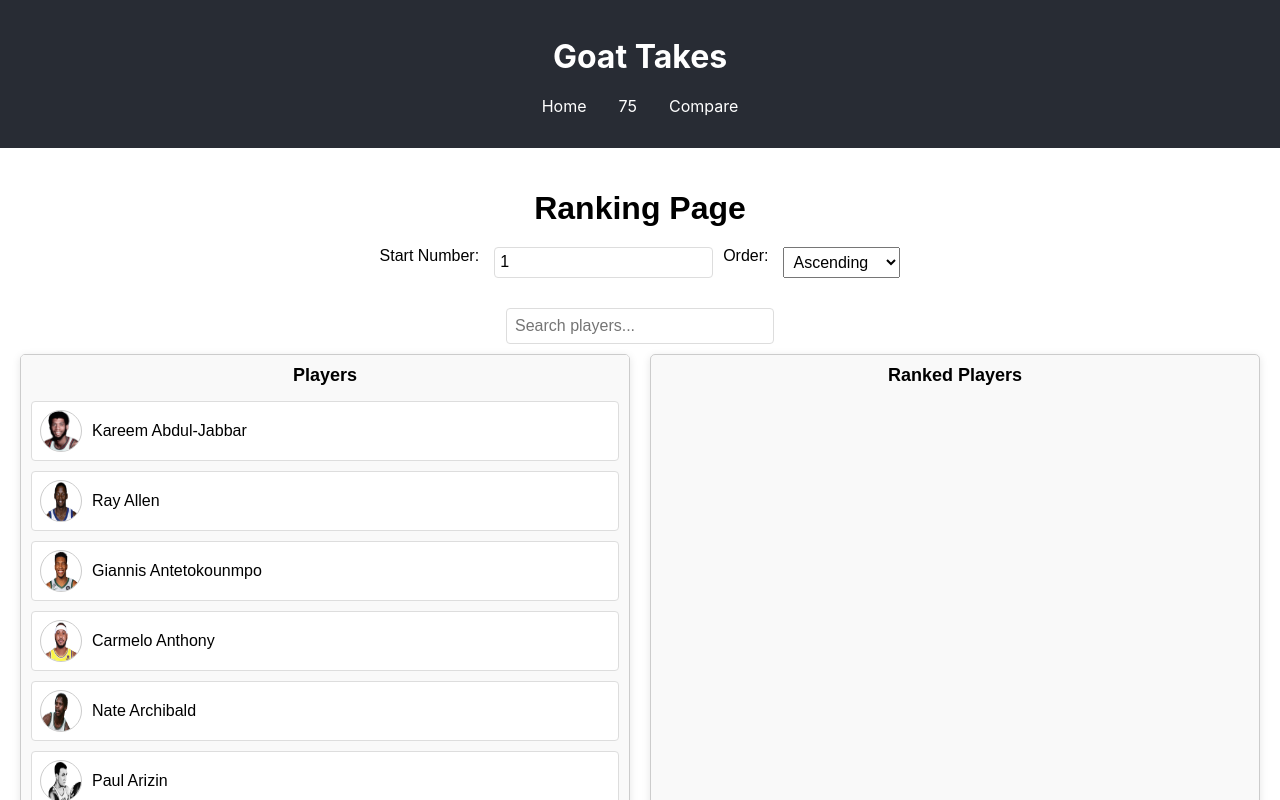
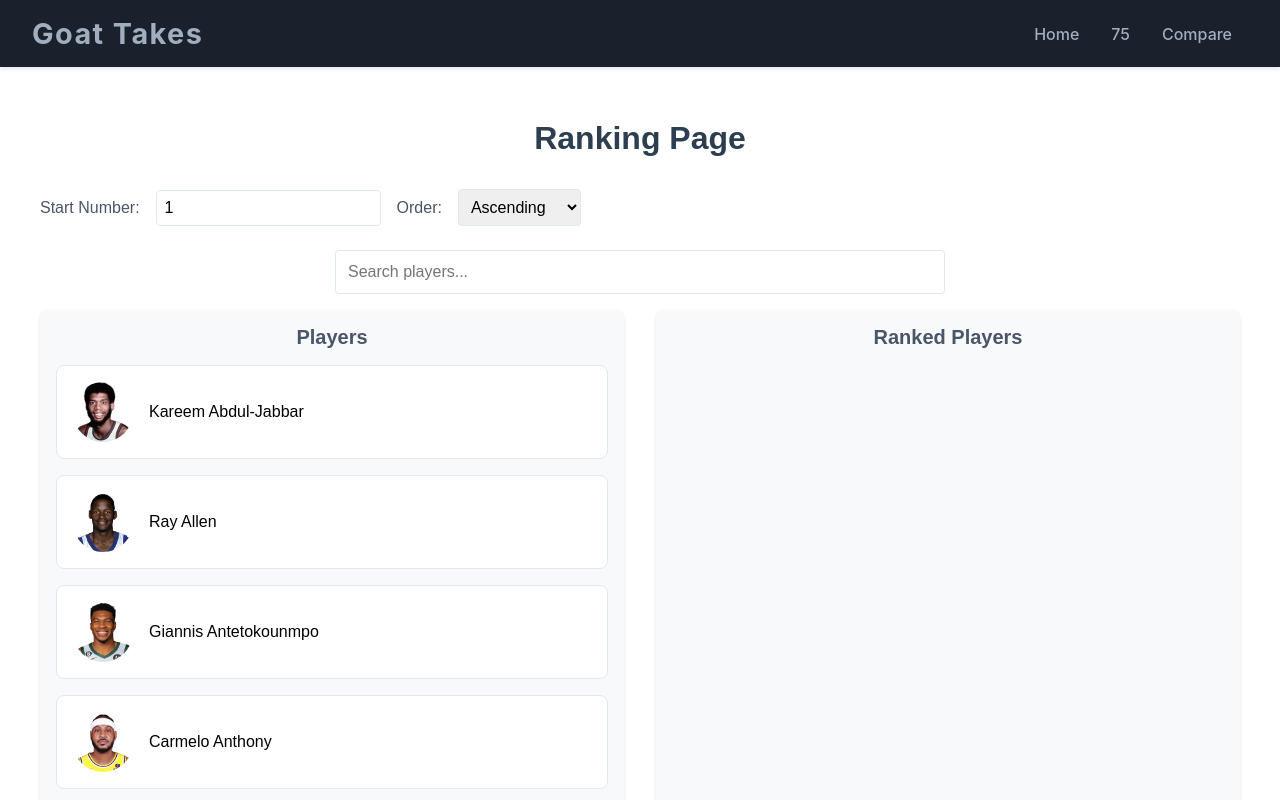
Before and after one commit to Vann-Calhoune/GoatTakes2, a React (Create React App) app: page /75 in a window 1280 px wide. Shown: the top 800 px of the page. Built offline with nearby package versions, Linux system fonts and the light colour scheme.

Commit message:
css updates

```diff
--- a/src/components/Header.css
+++ b/src/components/Header.css
@@ -1,25 +1,56 @@
 .header {
-  background-color: #282c34;
-  padding: 1rem;
+  background-color: #1a202c;
+  padding: 1rem 2rem;
   color: white;
-  text-align: center;
+  box-shadow: 0 2px 4px rgba(0, 0, 0, 0.1);
+}
+
+.header h1 {
+  margin: 0;
+  font-size: 1.8rem;
+  font-weight: 700;
+  letter-spacing: 0.05em;
+  color: #a0aec0;
+
+}
+
+.header nav {
+  margin-top: 1rem;
 }
 
 .header nav ul {
   list-style-type: none;
   padding: 0;
+  margin: 0;
+  display: flex;
+  justify-content: center;
 }
 
 .header nav ul li {
-  display: inline;
   margin: 0 1rem;
 }
 
 .header nav ul li a {
-  color: white;
+  color: #a0aec0;
+  text-decoration: none;
+  font-weight: 500;
+  transition: color 0.2s ease-in-out;
+  font-size: 1rem;
+}
+
+.header nav ul li a:hover {
+  color: #ffffff;
   text-decoration: none;
 }
 
-.header nav ul li a:hover {
-  text-decoration: underline;
+@media (min-width: 768px) {
+  .header {
+    display: flex;
+    justify-content: space-between;
+    align-items: center;
+  }
+
+  .header nav {
+    margin-top: 0;
+  }
 }
--- a/src/components/PlayerList.css
+++ b/src/components/PlayerList.css
@@ -1,42 +1,37 @@
 .player-list-container {
   width: 100%;
-}
-
-.search-input {
-  display: block;
-  margin-bottom: 10px;
-  padding: 8px;
-  font-size: 16px;
-  width: 100%;
-  border: 1px solid #ddd;
-  border-radius: 4px;
 }
 
 .player-list {
   display: flex;
   flex-direction: column;
-  gap: 10px;
+  gap: 0.5rem;
 }
 
 .player-item {
   display: flex;
   align-items: center;
-  padding: 8px;
-  border: 1px solid #ddd;
-  border-radius: 4px;
+  padding: 0.75rem;
   background-color: #fff;
-  cursor: grab;
-  transition: background-color 0.2s ease;
+  border: 1px solid #e2e8f0;
+  border-radius: 0.25rem;
+  transition: background-color 0.2s ease, transform 0.2s ease;
 }
 
 .player-item:hover {
-  background-color: #f0f0f0;
+  background-color: #f7fafc;
+  transform: translateY(-2px);
 }
 
 .player-img {
   width: 40px;
   height: 40px;
-  margin-right: 10px;
+  margin-right: 1rem;
   border-radius: 50%;
-  border: 1px solid #ccc;
+  object-fit: cover;
 }
+
+.player-name {
+  font-weight: 500;
+  color: #2d3748;
+}
--- a/src/pages/Ranking.css
+++ b/src/pages/Ranking.css
@@ -1,100 +1,124 @@
 .ranking-page {
-  display: flex;
-  flex-direction: column;
-  align-items: center;
-  margin: 20px;
-  font-family: Arial, sans-serif;
+  max-width: 1200px;
+  margin: 0 auto;
+  padding: 2rem;
+  font-family: 'Arial', sans-serif;
 }
 
 h1 {
-  margin-bottom: 20px;
+  text-align: center;
+  color: #2c3e50;
+  margin-bottom: 2rem;
 }
 
 .search-input {
-  margin: 10px 0;
-  padding: 8px;
-  font-size: 16px;
-  width: 250px;
-  border: 1px solid #ddd;
-  border-radius: 4px;
+  width: calc(50% - 1rem); /* Adjust width to cover only the players container */
+  padding: 0.75rem;
+  font-size: 1rem;
+  border: 1px solid #e2e8f0;
+  border-radius: 0.25rem;
+  margin-bottom: 1rem;
+  transition: border-color 0.2s ease-in-out;
+}
+
+.search-input:focus {
+  outline: none;
+  border-color: #4299e1;
 }
 
 .players-container {
   width: 100%;
-  max-width: 1400px;
 }
 
 .containers {
   display: flex;
-  gap: 20px;
+  gap: 2rem;
   justify-content: space-between;
 }
 
 .droppable-container {
   flex: 1;
-  padding: 10px;
-  border: 1px solid #ccc;
-  border-radius: 5px;
-  background-color: #f9f9f9;
+  padding: 1rem;
+  background-color: #f8f9fa;
+  border-radius: 0.5rem;
+  box-shadow: 0 2px 4px rgba(0, 0, 0, 0.1);
   overflow-y: auto;
-  max-height: 500px;
-  min-height: 200px;
-  box-shadow: 0 2px 8px rgba(0, 0, 0, 0.1);
+  max-height: 600px;
 }
 
 h2 {
   margin-top: 0;
-  font-size: 18px;
-  font-weight: bold;
-  text-align: center;
+  margin-bottom: 1rem;
+  font-size: 1.25rem;
+  color: #4a5568;
 }
 
 .player-list {
   display: flex;
   flex-direction: column;
-  gap: 10px;
+  gap: 1rem; /* Increased gap between player items */
 }
 
 .player-item {
   display: flex;
   align-items: center;
-  padding: 8px;
-  border: 1px solid #ddd;
-  border-radius: 4px;
+  padding: 1rem; /* Increased padding */
   background-color: #fff;
+  border: 1px solid #e2e8f0;
+  border-radius: 0.5rem; /* Increased border radius */
+  transition: background-color 0.2s ease, transform 0.2s ease;
   cursor: grab;
-  transition: background-color 0.2s ease;
 }
 
 .player-item:hover {
-  background-color: #f0f0f0;
+  background-color: #f7fafc;
+  transform: translateY(-2px);
 }
 
 .player-img {
-  width: 40px;
-  height: 40px;
-  margin-right: 10px;
+  width: 60px; /* Increased image size */
+  height: 60px; /* Increased image size */
+  margin-right: 1rem;
   border-radius: 50%;
-  border: 1px solid #ccc;
+  object-fit: cover;
+}
+
+.player-name {
+  font-size: 1.1rem; /* Increased font size */
+  font-weight: 500;
+  color: #2d3748;
 }
 
 .rank-number {
-  font-size: 20px;
-  margin-right: 10px;
+  font-size: 1.5rem; /* Increased font size */
+  font-weight: bold;
+  margin-right: 1rem;
+  color: #4a5568;
 }
 
 .ranking-settings {
   display: flex;
-  gap: 10px;
-  margin-bottom: 20px;
+  gap: 1rem;
+  margin-bottom: 1.5rem;
+  align-items: center;
 }
 
 .ranking-settings label {
-  margin-right: 5px;
+  font-weight: 500;
+  color: #4a5568;
 }
 
 .ranking-settings input,
 .ranking-settings select {
-  padding: 5px;
-  font-size: 16px;
+  padding: 0.5rem;
+  font-size: 1rem;
+  border: 1px solid #e2e8f0;
+  border-radius: 0.25rem;
+  transition: border-color 0.2s ease-in-out;
 }
+
+.ranking-settings input:focus,
+.ranking-settings select:focus {
+  outline: none;
+  border-color: #4299e1;
+}
--- a/src/pages/compare.css
+++ b/src/pages/compare.css
@@ -1,128 +1,134 @@
-/* Container styling */
 .compare-container {
-  padding: 20px;
-  max-width: 95vw;
-  max-height: 95vh;
+  padding: 2rem;
+  max-width: 1200px;
   margin: 0 auto;
   font-family: Arial, sans-serif;
   background-color: #f8f9fa;
   border-radius: 8px;
-  box-shadow: 0 4px 8px rgba(0, 0, 0, 0.1);
+  box-shadow: 0 4px 12px rgba(0, 0, 0, 0.1);
 }
 
-/* Input group styling */
 .input-group {
   display: flex;
-  gap: 10px;
-  margin-bottom: 20px;
+  gap: 1rem;
+  margin-bottom: 2rem;
 }
 
-input {
-  padding: 12px;
-  font-size: 16px;
-  border: 1px solid #ddd;
+.input-group input {
+  flex: 1;
+  padding: 0.75rem;
+  font-size: 1rem;
+  border: 1px solid #e2e8f0;
   border-radius: 4px;
   outline: none;
-  transition: border-color 0.3s;
+  transition: border-color 0.3s ease;
 }
 
-input:focus {
-  border-color: #007bff;
+.input-group input:focus {
+  border-color: #4299e1;
 }
 
-button {
-  padding: 12px 20px;
-  font-size: 16px;
+.input-group button {
+  padding: 0.75rem 1.5rem;
+  font-size: 1rem;
   cursor: pointer;
-  background-color: #007bff;
+  background-color: #4299e1;
   color: #fff;
   border: none;
   border-radius: 4px;
-  transition: background-color 0.3s;
+  transition: background-color 0.3s ease;
 }
 
-button:hover {
-  background-color: #0056b3;
+.input-group button:hover {
+  background-color: #3182ce;
 }
 
-/* Stats container styling */
 .stats-container {
   display: flex;
-  gap: 20px;
-  margin-top: 20px;
-  justify-content: space-around; /* Center the player stats containers */
+  gap: 2rem;
+  margin-top: 2rem;
 }
 
 .player-stats {
   flex: 1;
-  max-width: 45%;
   background-color: #ffffff;
-  padding: 20px;
+  padding: 1.5rem;
   border-radius: 8px;
   box-shadow: 0 2px 4px rgba(0, 0, 0, 0.1);
   overflow-y: auto;
-  max-height: 400px;
+  max-height: 600px;
 }
 
 .player-stats h3 {
   text-align: center;
-  margin-bottom: 10px;
-  font-size: 18px;
-  color: #333;
+  margin-bottom: 1rem;
+  font-size: 1.5rem;
+  color: #2d3748;
 }
 
-/* Table styling */
 table {
   width: 100%;
-  border-collapse: collapse;
-  margin-top: 10px;
+  border-collapse: separate;
+  border-spacing: 0;
 }
 
 thead {
-  background-color: #007bff;
+  background-color: #4299e1;
   color: #fff;
+  position: sticky;
+  top: 0;
 }
 
-th,
-td {
-  padding: 10px;
+th, td {
+  padding: 0.75rem;
   text-align: center;
-  border: 1px solid #ddd;
-  font-size: 14px;
+  border-bottom: 1px solid #e2e8f0;
+  font-size: 0.875rem;
 }
 
 th {
   font-weight: 600;
+  text-transform: uppercase;
+  letter-spacing: 0.05em;
 }
 
-tr:nth-child(even) {
-  background-color: #f2f2f2;
+tbody tr:nth-child(even) {
+  background-color: #f7fafc;
 }
 
-tr:hover {
-  background-color: #e9ecef;
-  transition: background-color 0.2s;
+tbody tr:hover {
+  background-color: #edf2f7;
+  transition: background-color 0.2s ease;
 }
 
-/* Error message styling */
 .error {
-  color: #dc3545;
+  color: #e53e3e;
   text-align: center;
-  margin-top: 10px;
+  margin-top: 1rem;
   font-weight: bold;
 }
 
 .loading-spinner {
-  border: 8px solid #f3f3f3;
+  border: 4px solid #e2e8f0;
   border-radius: 50%;
-  border-top: 8px solid #3498db;
+  border-top: 4px solid #4299e1;
   width: 40px;
   height: 40px;
   animation: spin 1s linear infinite;
-  margin: 10px auto;
+  margin: 2rem auto;
 }
 
 @keyframes spin {
   0% { transform: rotate(0deg); }
   100% { transform: rotate(360deg); }
 }
+
+@media (max-width: 768px) {
+  .stats-container {
+    flex-direction: column;
+  }
+
+  .player-stats {
+    max-width: 100%;
+  }
+}
```
